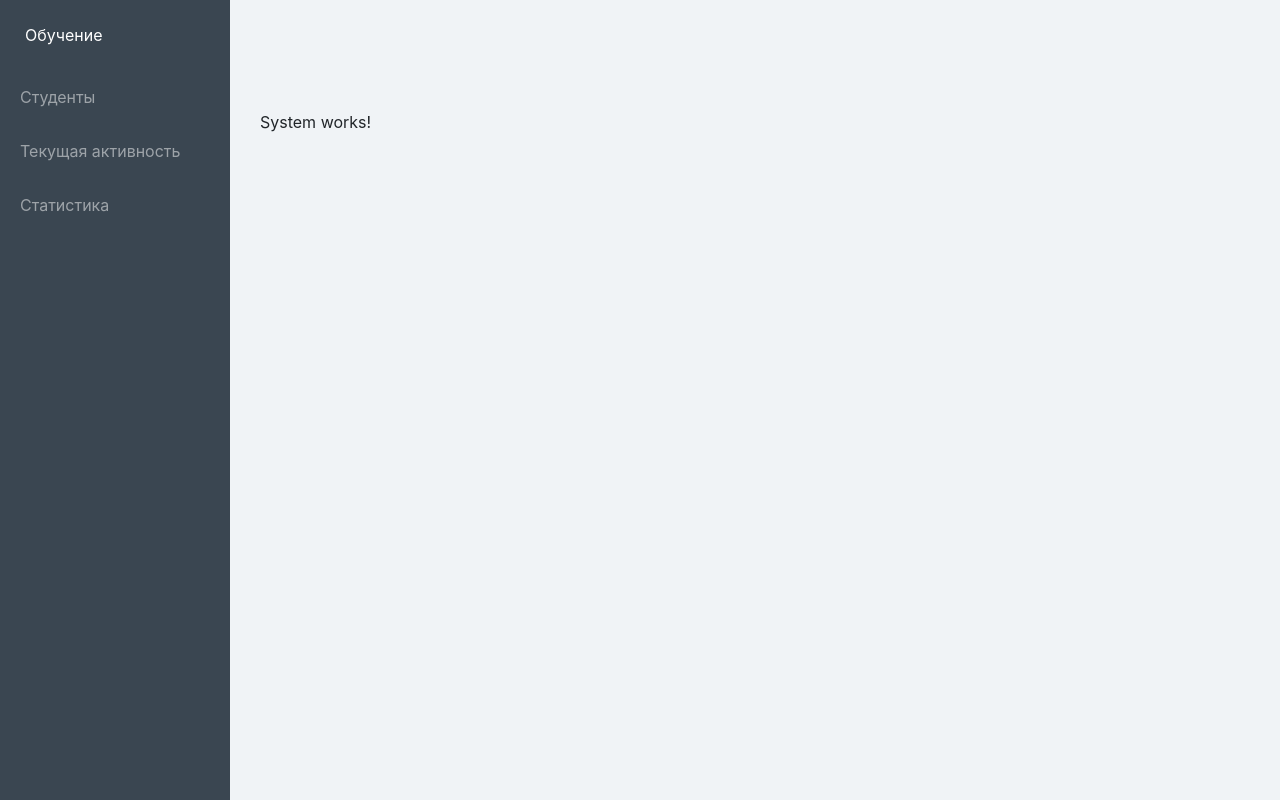
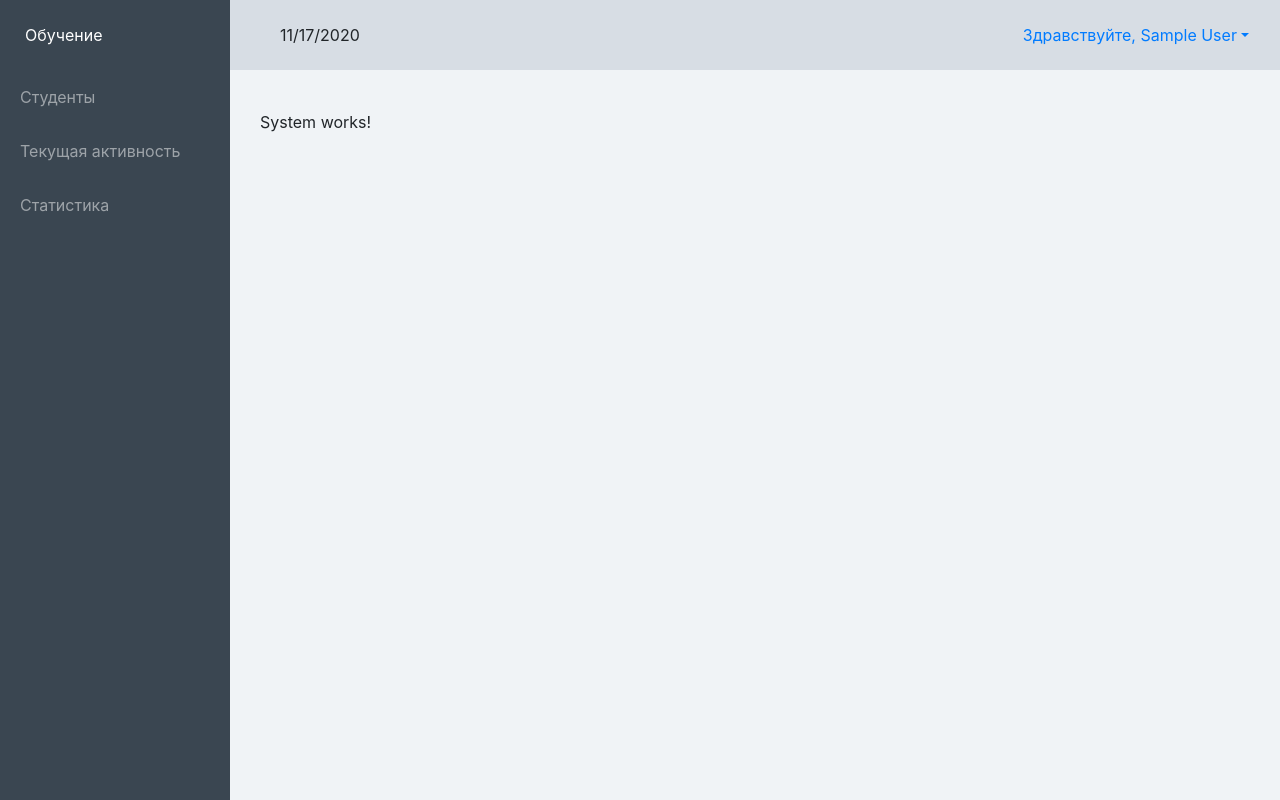
Before and after one commit to courses-iba/syemelianau-ang2-adv, an Angular app: page /system in a window 1280 px wide. Built offline with nearby package versions, Linux system fonts and the light colour scheme; sample sign-in values are in the browser's storage.

Commit message:
ang2-adv - task7
Change-Id: I2291bc5bf2a5bdc323ae532525d9bd5404df6b49

```diff
--- a/src/app/app.component.ts
+++ b/src/app/app.component.ts
@@ -5,11 +5,8 @@ import { Component, OnInit } from '@angular/core';
     templateUrl: './app.component.html'
 })
 export class AppComponent implements OnInit {
-    title: string;
 
-    constructor() {
-        this.title = 'syemelianau-ang2-adv';
-    }
+    constructor() {}
 
     ngOnInit(): void {}
 
--- a/src/app/auth/auth-routing.module.ts
+++ b/src/app/auth/auth-routing.module.ts
@@ -8,8 +8,7 @@ import { AuthComponent } from './auth.component';
 const routes: Routes = [{
     path: '', component: AuthComponent, children: [
         { path: 'login', component: LoginComponent },
-        { path: 'registration', component: RegistrationComponent },
-        { path: '', redirectTo: '/login', pathMatch: 'full' }
+        { path: 'registration', component: RegistrationComponent }
     ]
 }];
 
--- a/src/app/auth/registration/registration.component.ts
+++ b/src/app/auth/registration/registration.component.ts
@@ -20,7 +20,11 @@ export class RegistrationComponent implements OnInit {
         });
     }
 
-    ngOnInit(): void {}
+    ngOnInit(): void {
+        if (this.authService.isLoggedIn()) {
+            this.router.navigate(['/system']).then();
+        }
+    }
 
     onSubmit(): void {
         this.authService.registration(
@@ -28,7 +32,7 @@ export class RegistrationComponent implements OnInit {
             this.registrationForm.controls.password.value,
             this.registrationForm.controls.name.value,
             (message, ok) =>
-                this.router.navigate(['/login'], { queryParams: { message, canLogin: ok } })
+                this.router.navigate(['/login'], { queryParams: { message, canLogin: ok } }).then()
         );
     }
 }
--- a/src/app/shared/services/auth.service.ts
+++ b/src/app/shared/services/auth.service.ts
@@ -11,9 +11,11 @@ import { UsersService } from './users.service';
     providedIn: 'root'
 })
 export class AuthService {
-    private message = '';
+    private message: string;
 
-    constructor(private usersService: UsersService) {}
+    constructor(private usersService: UsersService) {
+        this.message = '';
+    }
 
     private error = catchError(() => {
         this.message = 'Извините, что-то пошло не так, попробуйте еще раз';
@@ -53,4 +55,8 @@ export class AuthService {
     isEmailTaken(): AsyncValidatorFn {
         return AsyncEmailValidator(this.usersService);
     }
+
+    getLoggedUser(): User {
+        return JSON.parse(sessionStorage.getItem('user')) as User;
+    }
 }
--- a/src/app/shared/validators/async-email.validator.ts
+++ b/src/app/shared/validators/async-email.validator.ts
@@ -6,7 +6,7 @@ import { UsersService } from '../services/users.service';
 import { User } from '../models/user.model';
 
 export function AsyncEmailValidator(usersService: UsersService): AsyncValidatorFn {
-    return (control: AbstractControl): Observable<ValidationErrors> => {
+    return (control: AbstractControl): Observable<ValidationErrors | null> => {
         return usersService.getUserByEmail(control.value).pipe(map((user: User) => {
             return user ? { taken: true } : null;
         }));
--- /dev/null
+++ b/src/app/system/shared/components/header/header.component.css
@@ -0,0 +1,42 @@
+.header {
+    background-color: #d7dde4;
+    height: 70px;
+    position: absolute;
+    left: 230px;
+    right: 0;
+    display: flex;
+    align-items: center;
+}
+
+.header .header-block-search {
+    padding-left: 50px;
+}
+
+.header .header-block-nav {
+    margin-left: auto;
+    white-space: nowrap;
+}
+
+.header .header-block {
+    margin-right: 15px;
+}
+
+.header .header-block-nav ul {
+    margin: 0;
+}
+
+.header .header-block-nav > ul > li {
+    display: table-cell;
+    position: relative;
+}
+
+.header .header-block-nav .profile-dropdown-menu {
+    left: auto;
+    right: 0;
+    min-width: 180px;
+    white-space: normal;
+}
+
+.open > .dropdown-menu {
+    display: block;
+}
--- /dev/null
+++ b/src/app/system/shared/components/header/header.component.html
@@ -0,0 +1,15 @@
+<header class="header">
+    <div class="header-block header-block-search">{{date.toLocaleDateString()}}</div>
+    <div class="header-block header-block-nav">
+        <ul class="nav-profile">
+            <li class="profile dropdown" appProfileDropdown>
+                <a class="nav-link dropdown-toggle" role="button">
+                    <span class="name">Здравствуйте, {{user.name}}</span>
+                </a>
+                <div class="dropdown-menu profile-dropdown-menu">
+                    <a class="dropdown-item" (click)="logout()">Выйти</a>
+                </div>
+            </li>
+        </ul>
+    </div>
+</header>
--- /dev/null
+++ b/src/app/system/shared/components/header/header.component.ts
@@ -0,0 +1,32 @@
+import { Component, OnInit } from '@angular/core';
+import { Router } from '@angular/router';
+
+import { AuthService } from '../../../../shared/services/auth.service';
+import { User } from '../../../../shared/models/user.model';
+
+@Component({
+    selector: 'app-header',
+    templateUrl: './header.component.html',
+    styleUrls: ['./header.component.css']
+})
+export class HeaderComponent implements OnInit {
+    date: Date;
+    user: User;
+
+    constructor(private authService: AuthService, private router: Router) {
+        this.date = new Date();
+        this.user = new User('', '', '');
+    }
+
+    ngOnInit(): void {
+        setInterval(() => this.date = new Date(), 1000);
+        if (this.authService.isLoggedIn()) {
+            this.user = this.authService.getLoggedUser();
+        }
+    }
+
+    logout(): void {
+        this.authService.logout();
+        this.router.navigate(['/login']).then();
+    }
+}
--- /dev/null
+++ b/src/app/system/shared/directives/profile-dropdown.directive.ts
@@ -0,0 +1,20 @@
+import { Directive, ElementRef, HostListener } from '@angular/core';
+
+@Directive({
+    selector: '[appProfileDropdown]'
+})
+export class ProfileDropdownDirective {
+    dropdown: boolean;
+
+    constructor(private element: ElementRef) {
+        this.dropdown = false;
+    }
+
+    @HostListener('click')
+    toggle(): void {
+        this.dropdown = !this.dropdown;
+        this.dropdown
+            ? this.element.nativeElement.classList.add('open')
+            : this.element.nativeElement.classList.remove('open');
+    }
+}
--- a/src/app/system/system-routing.module.ts
+++ b/src/app/system/system-routing.module.ts
@@ -4,7 +4,8 @@ import { Routes, RouterModule } from '@angular/router';
 import { SystemComponent } from './system.component';
 
 const routes: Routes = [
-    { path: 'system', component: SystemComponent }
+    { path: 'system', component: SystemComponent },
+    { path: '**', redirectTo: '/login', pathMatch: 'full' }
 ];
 
 @NgModule({
--- a/src/app/system/system.component.html
+++ b/src/app/system/system.component.html
@@ -1,6 +1,6 @@
 <div class="main-wrapper">
     <div class="app">
-        <!-- HEADER -->
+        <app-header></app-header>
         <app-sidebar></app-sidebar>
         <article class="content dashboard-page">
             <!-- MAIN PAGE -->
--- a/src/app/system/system.module.ts
+++ b/src/app/system/system.module.ts
@@ -4,11 +4,15 @@ import { CommonModule } from '@angular/common';
 import { SystemComponent } from './system.component';
 import { SystemRoutingModule } from './system-routing.module';
 import { SidebarComponent } from './shared/components/sidebar/sidebar.component';
+import { HeaderComponent } from './shared/components/header/header.component';
+import { ProfileDropdownDirective } from './shared/directives/profile-dropdown.directive';
 
 @NgModule({
     declarations: [
         SystemComponent,
-        SidebarComponent
+        SidebarComponent,
+        HeaderComponent,
+        ProfileDropdownDirective
     ],
     exports: [SystemComponent],
     imports: [
```
